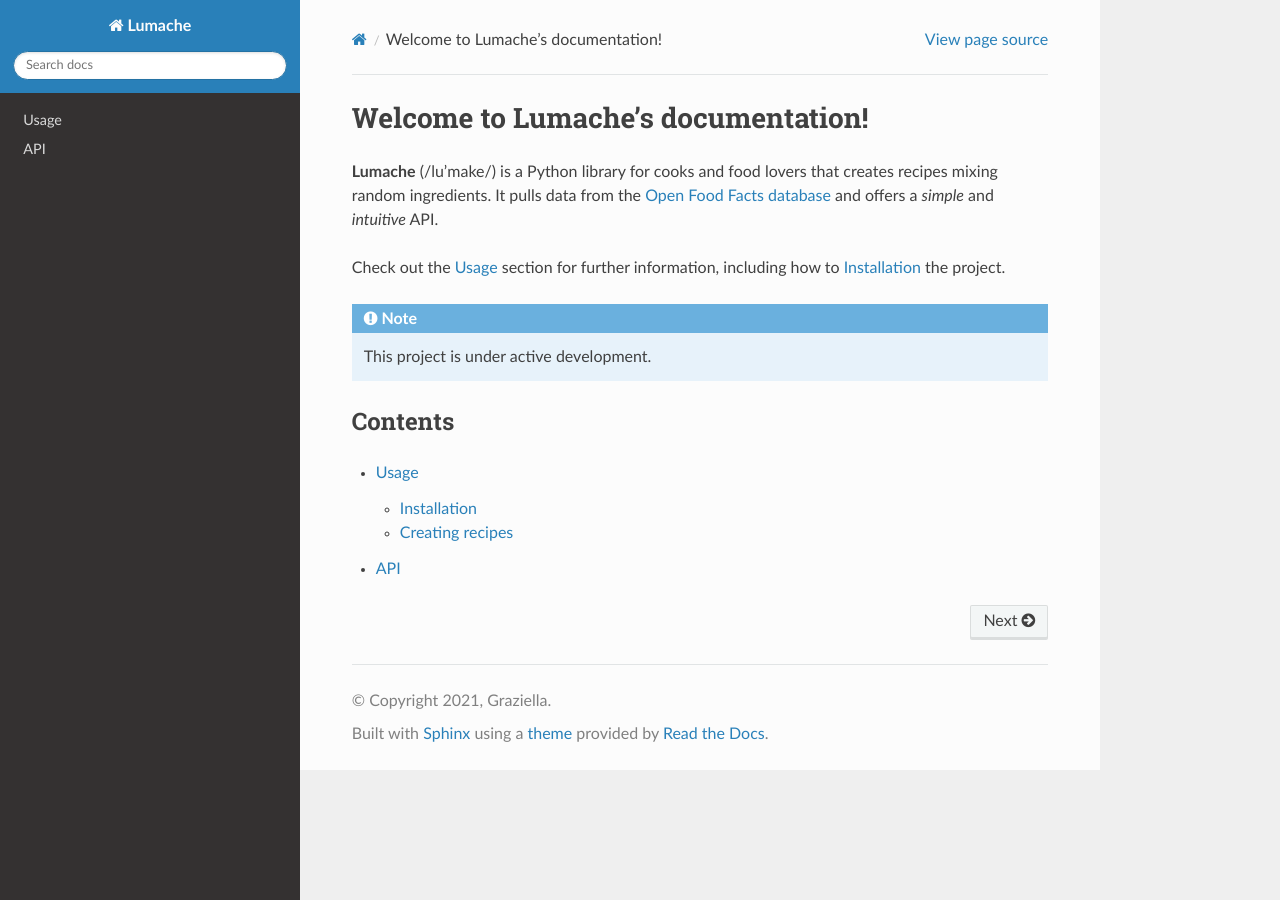
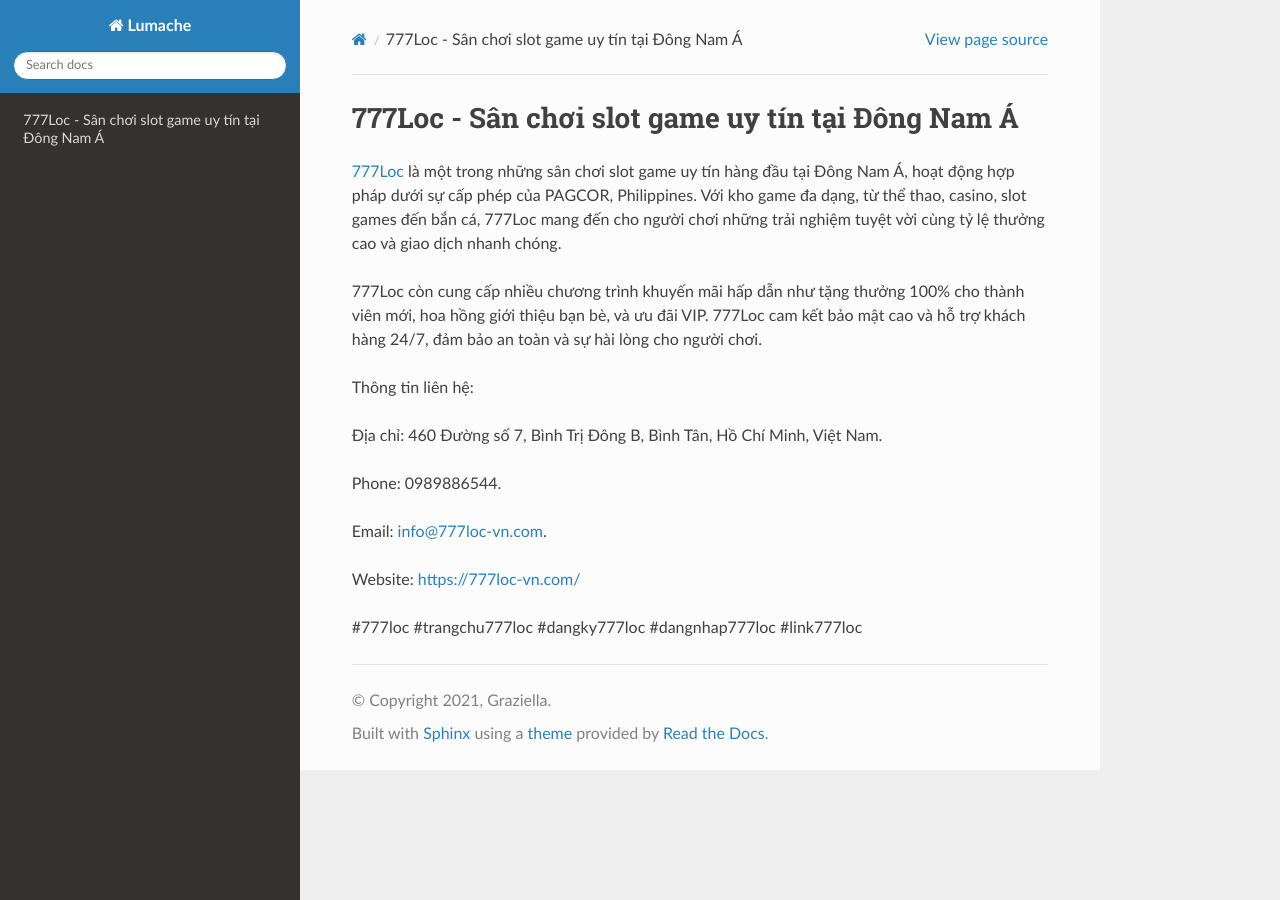
Before and after one commit to parkisngan19/777loc-vncom, a Sphinx documentation site: the page built from docs/source/index.rst, in a window 1280 px wide. Built offline with Sphinx 7.4.7 and the Read the Docs theme 3.1.0, drawn with Linux system fonts in a browser that asks for light colours.

Commit message:
Update index.rst

```diff
--- a/docs/source/index.rst
+++ b/docs/source/index.rst
@@ -1,22 +1,18 @@
-Welcome to Lumache's documentation!
+777Loc - Sân chơi slot game uy tín tại Đông Nam Á
 ===================================
 
-**Lumache** (/lu'make/) is a Python library for cooks and food lovers
-that creates recipes mixing random ingredients.
-It pulls data from the `Open Food Facts database <https://world.openfoodfacts.org/>`_
-and offers a *simple* and *intuitive* API.
+`777Loc <https://777loc-vn.com/>`_ là một trong những sân chơi slot game uy tín hàng đầu tại Đông Nam Á, hoạt động hợp pháp dưới sự cấp phép của PAGCOR, Philippines. Với kho game đa dạng, từ thể thao, casino, slot games đến bắn cá, 777Loc mang đến cho người chơi những trải nghiệm tuyệt vời cùng tỷ lệ thưởng cao và giao dịch nhanh chóng.
 
-Check out the :doc:`usage` section for further information, including
-how to :ref:`installation` the project.
+777Loc còn cung cấp nhiều chương trình khuyến mãi hấp dẫn như tặng thưởng 100% cho thành viên mới, hoa hồng giới thiệu bạn bè, và ưu đãi VIP. 777Loc cam kết bảo mật cao và hỗ trợ khách hàng 24/7, đảm bảo an toàn và sự hài lòng cho người chơi.
 
-.. note::
+Thông tin liên hệ:
 
-   This project is under active development.
+Địa chỉ: 460 Đường số 7, Bình Trị Đông B, Bình Tân, Hồ Chí Minh, Việt Nam.
 
-Contents
---------
+Phone: 0989886544.
 
-.. toctree::
+Email: info@777loc-vn.com.
 
-   usage
-   api
+Website: https://777loc-vn.com/
+
+#777loc #trangchu777loc #dangky777loc #dangnhap777loc #link777loc
```
